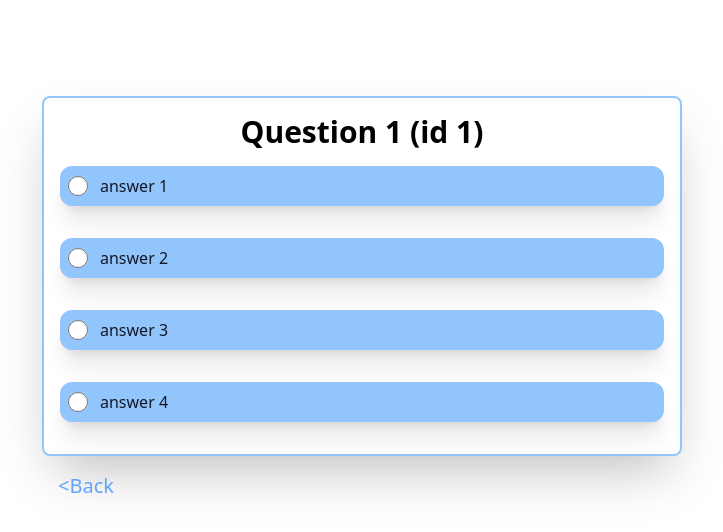
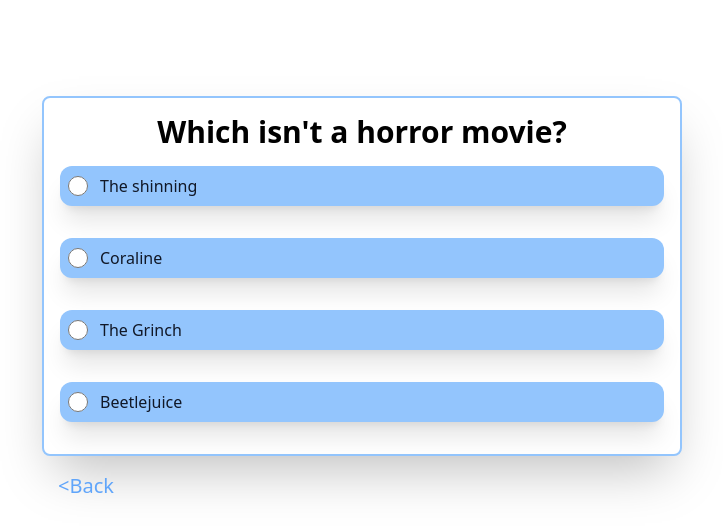
Before and after one commit to 2salted/quiz-app, a React (Vite) app: page /quiz/1 in a window 1280 px wide. Shown: the top 532 px of the page, without its empty margins (278-1001 px from the left). Built offline with nearby package versions, Linux system fonts and the light colour scheme.

Commit message:
save commit

```diff
--- a/src/components/QuizAnswers.tsx
+++ b/src/components/QuizAnswers.tsx
@@ -9,6 +9,7 @@
   setIsNextVisible,
   setCheckboxIndex,
 }: Props) {
+
   return (
     <div className="flex flex-col">
       {answers.map((answer, index) => (
--- a/src/pages/Quiz.tsx
+++ b/src/pages/Quiz.tsx
@@ -8,6 +8,8 @@
   const [inputChecked, setInputChecked] = useState(false);
   const { quizId } = useParams();
   const [currentQuestionId, setCurrentQuestionId] = useState(0);
+  const [errorState, setErrorState] = useState("");
+
   let matchedIdText = "";
   let matchedIdAnswers = [""];
   let currentAnswerIndex: number;
@@ -26,13 +28,16 @@
       }
     }
   }
-  console.log(currentCheckboxIndex);
+
   return (
     <>
       <div className="flex flex-col items-center h-screen">
         <div className="pt-24 w-full h-full flex flex-col items-center">
           <div className="bg-white shadow-2xl rounded-lg w-3/4 md:w-1/2 border-2 border-blue-300 p-4">
             <h3 className="text-center text-3xl font-bold">{matchedIdText}</h3>
+            <div className="text-center text-red-500 font-bold text-lg">
+              {errorState}
+            </div>
             <div className="flex flex-col">
               <QuizAnswers
                 setIsNextVisible={setInputChecked}
@@ -62,6 +67,9 @@
                       setCurrentQuestionId(
                         (prevQuestionId) => prevQuestionId + 1
                       );
+                      setErrorState("")
+                    } else {
+                      setErrorState("Wrong Answer, select a different answer!");
                     }
                   }
                 }}
--- a/src/utils.ts
+++ b/src/utils.ts
@@ -1,5 +1,5 @@
 let quizes = [
-  { quizId: 1, name: "History quiz" },
+  { quizId: 1, name: "Test your knowledge about movies" },
   { quizId: 2, name: "Physics quiz" },
   { quizId: 3, name: "Math quiz" },
 ];
@@ -7,17 +7,31 @@
 let questions = [
   {
     quizId: 1,
-    answerIndex: 0,
+    answerIndex: 2,
     questionId: 0,
-    text: "Question 1 (id 1)",
-    answers: ["answer 1", "answer 2", "answer 3", "answer 4"],
+    text: "Which isn't a horror movie?",
+    answers: ["The shinning", "Coraline", "The Grinch", "Beetlejuice"],
   },
   {
     quizId: 1,
     answerIndex: 0,
     questionId: 1,
-    text: "Question 2 (id 1)",
-    answers: ["answer 1", "answer 2", "answer 3", "answer 4"],
+    text: "Which actor got into legal trouble between April and June of 2022?",
+    answers: ["Johnny Depp", "Tom Cruise", "Brad Pitt", "Leonardo DiCaprio"],
+  },
+  {
+    quizId: 1,
+    answerIndex: 0,
+    questionId: 2,
+    text: "Which of the next names made the movie corpse bride?",
+    answers: ["Tim Burton", "Steven Spielberg", "Quentin Tarantino", "David Cronenberg"],
+  },
+  {
+    quizId: 1,
+    answerIndex: 0,
+    questionId: 3,
+    text: "Which isn't an animated movie?",
+    answers: ["Spiderman into the spiderverse", "Unicorn wars", "Inside out", "Honey, I Shrunk the Kids"],
   },
   {
     quizId: 2,
```
